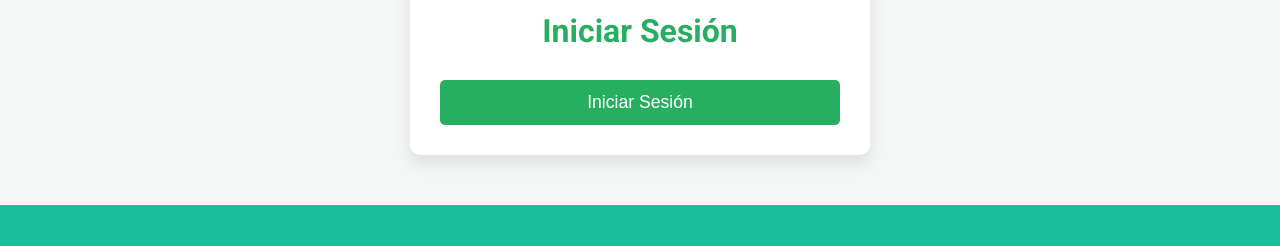
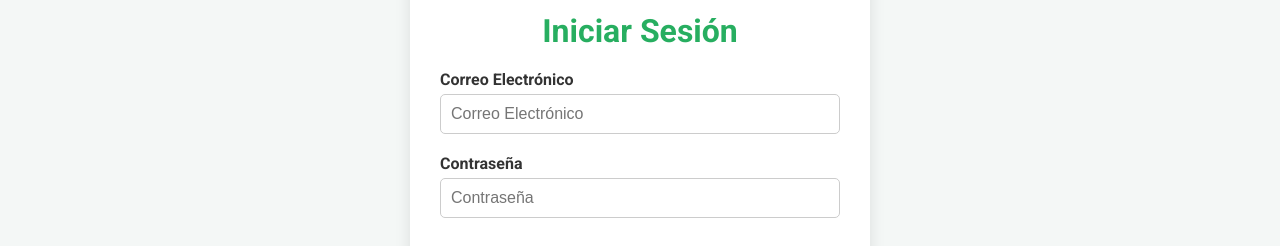
Before and after one commit to KatherineStehberg/biodiversidad102, a React (Vite) app in the folder frontend/: page /login in a window 1280 px wide. Shown: the part 704-950 px from the top of the page. Built offline with nearby package versions, Linux system fonts and the light colour scheme.

Commit message:
updated login

```diff
--- a/frontend/src/components/Login.jsx
+++ b/frontend/src/components/Login.jsx
@@ -1,30 +1,34 @@
 import React, { useState } from 'react';
 import axios from 'axios';
-import { useNavigate } from 'react-router-dom';  // Importa useNavigate
+import { useNavigate } from 'react-router-dom';  // Hook para redirección
 
 const Login = () => {
   const [formData, setFormData] = useState({ email: '', password: '' });
   const [error, setError] = useState(null);
-  const navigate = useNavigate();  // Inicializa useNavigate
+  const navigate = useNavigate();  // Inicializa useNavigate para la redirección
 
+  // Manejar los cambios en los campos del formulario
   const handleChange = (e) => {
     setFormData({ ...formData, [e.target.name]: e.target.value });
   };
 
+  // Manejar el envío del formulario
   const handleSubmit = async (e) => {
     e.preventDefault();
     try {
+      // Realizar la solicitud POST al backend
       const response = await axios.post(`${import.meta.env.VITE_API_URL}/api/login`, formData);
+
       console.log('Inicio de sesión exitoso:', response.data);
 
-      // Guardar token JWT en el almacenamiento local o cookies
+      // Almacenar el token JWT en el localStorage
       localStorage.setItem('token', response.data.token);
 
-      // Redirigir al Dashboard
+      // Redirigir al dashboard después del login exitoso
       navigate('/dashboard');
     } catch (error) {
       console.error('Error al iniciar sesión:', error);
-      setError('Usuario o contraseña incorrectos.');
+      setError('Usuario o contraseña incorrectos.');  // Mostrar mensaje de error
     }
   };
 
@@ -32,10 +36,36 @@ const Login = () => {
     <div className="auth-container">
       <h1>Iniciar Sesión</h1>
       <form onSubmit={handleSubmit}>
-        {/* Formulario de login como lo tienes */}
+        <div className="form-group">
+          <label htmlFor="email">Correo Electrónico</label>
+          <input
+            type="email"
+            id="email"
+            name="email"
+            value={formData.email}
+            placeholder="Correo Electrónico"
+            onChange={handleChange}
+            required
+            autoComplete="email"  // Atributo autocomplete para mejorar la usabilidad
+          />
+        </div>
+        <div className="form-group">
+          <label htmlFor="password">Contraseña</label>
+          <input
+            type="password"
+            id="password"
+            name="password"
+            value={formData.password}
+            placeholder="Contraseña"
+            onChange={handleChange}
+            required
+            autoComplete="current-password"  // Atributo autocomplete para contraseñas
+          />
+        </div>
+        {error && <p className="error-message">{error}</p>}  {/* Mostrar el error si ocurre */}
         <button type="submit">Iniciar Sesión</button>
       </form>
-      {error && <p className="error-message">{error}</p>}
+      <p>¿No tienes una cuenta? <a href="/register">Regístrate aquí</a></p>
     </div>
   );
 };
```
